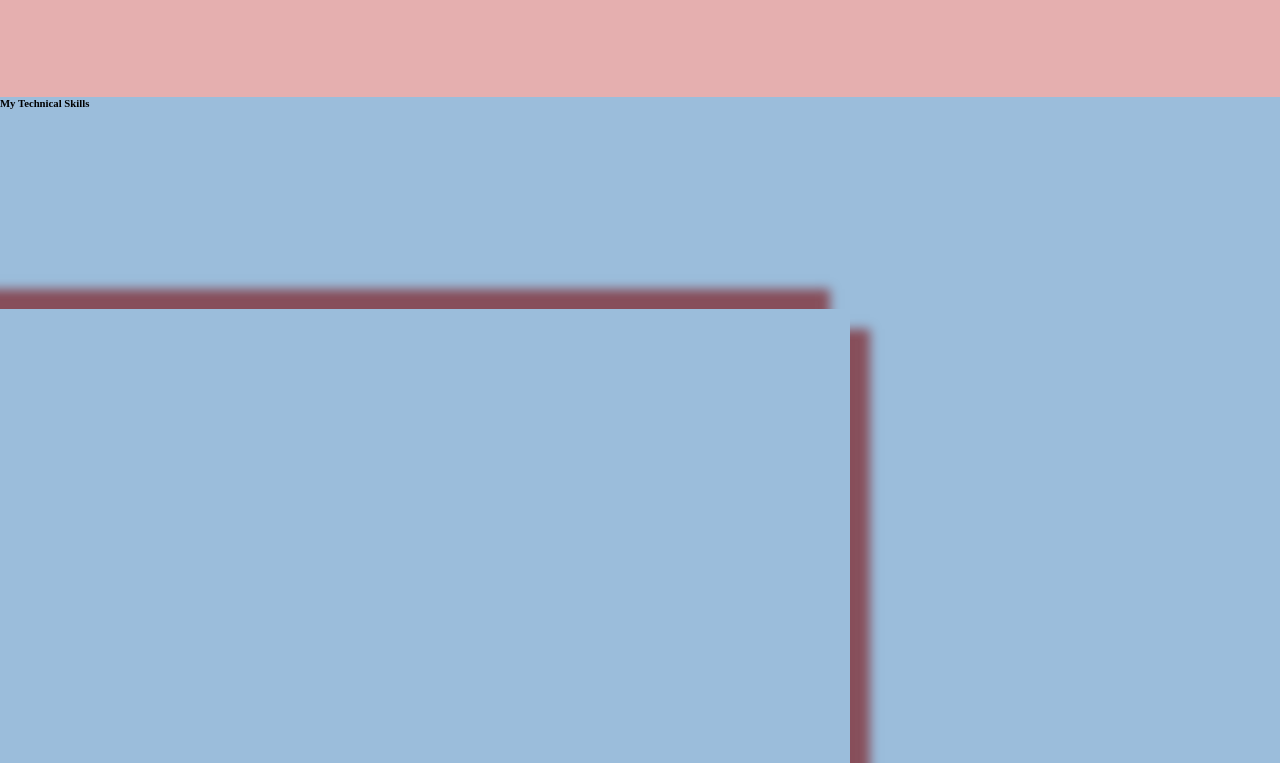
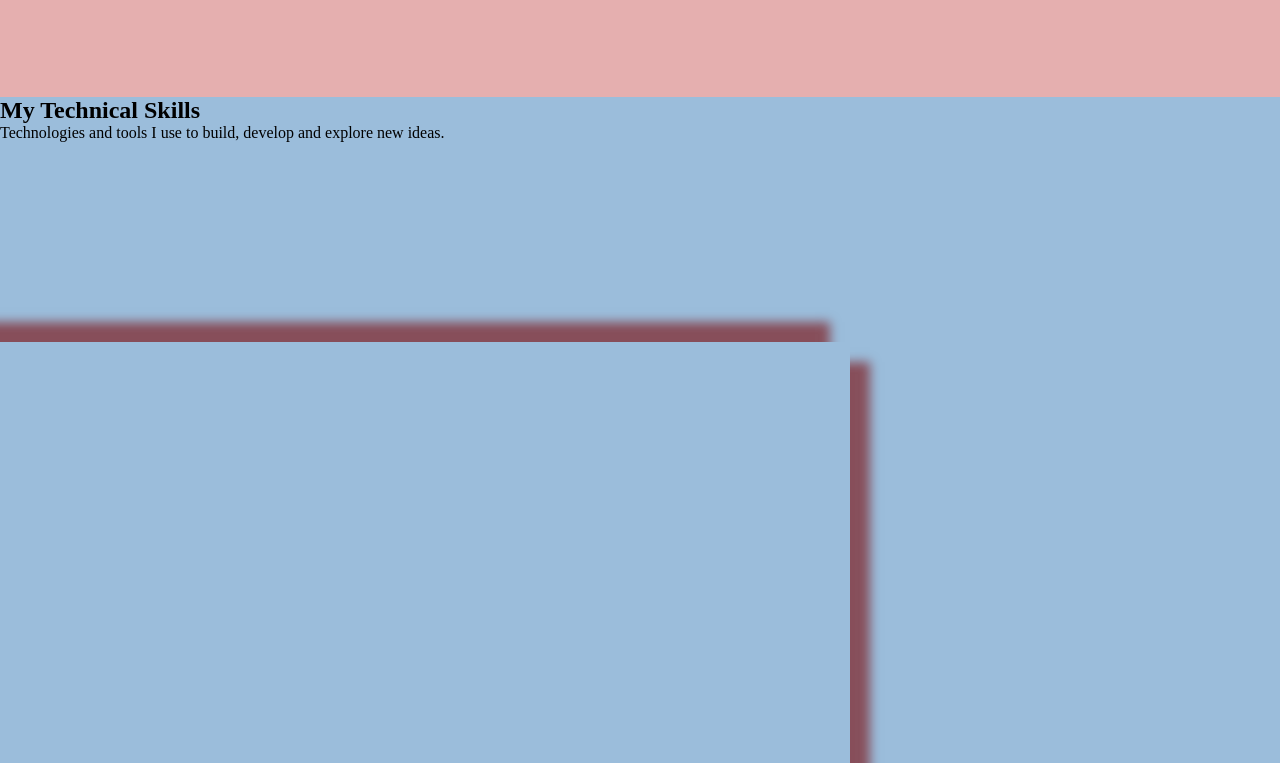
Before and after one commit to anusha-v7/WD, a plain HTML site: page index.html in a window 1280 px wide. Shown: the part 1957-2720 px from the top of the page. Drawn offline with Linux system fonts and the light colour scheme.

Commit message:
skills page added

```diff
--- a/index.html
+++ b/index.html
@@ -100,10 +100,13 @@
         </div>
     </section>
 
-    <section id="skills">
+    <section id="skills" class="skill">
 
         <div class="skills">
-            <h6> My Technical Skills </h6>
+            <h1> My Technical Skills </h1>
+            <p> Technologies and tools I use to build,
+            develop and explore new ideas. </p>
+
         </div>
 
         <div class="contain">
@@ -112,6 +115,19 @@
             </div>
         </div>
 
+        <div class="contain">
+            <div class="backend">
+
+            </div>
+
+        </div>
+
+        <div class="contain">
+            <div class="Programming Languages">
+
+            </div>
+        </div>
+
     </section>
 </body>
 </html>
```
